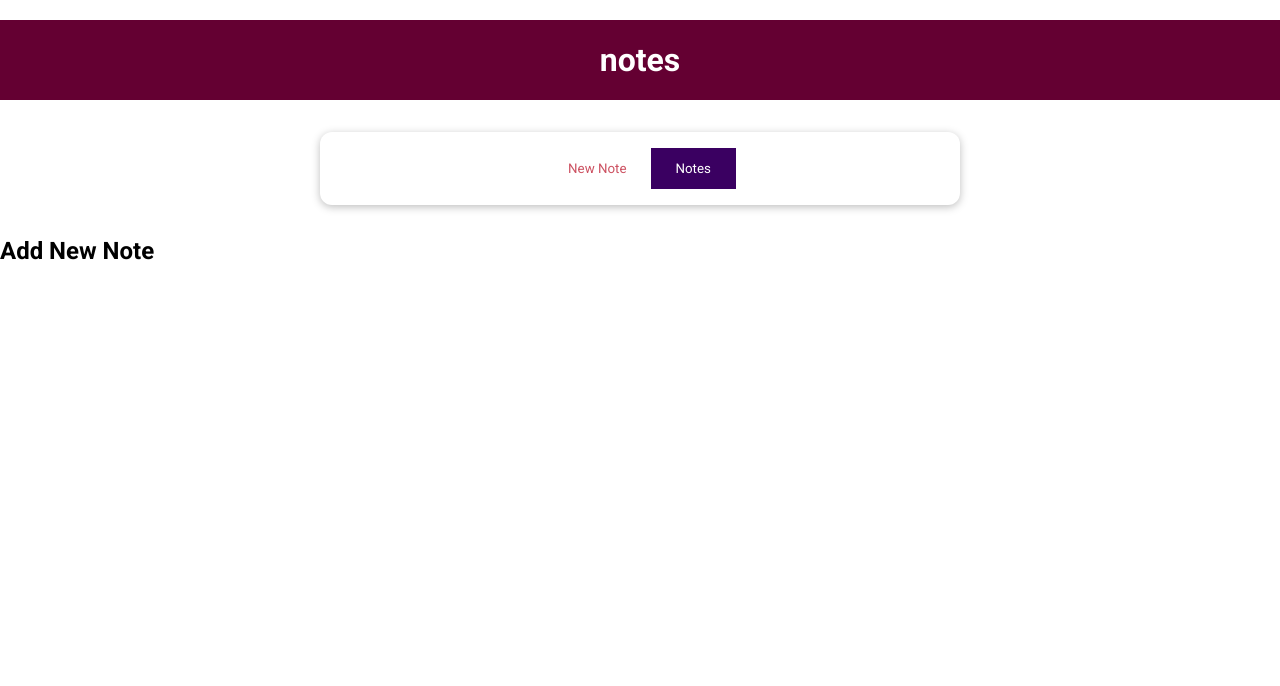
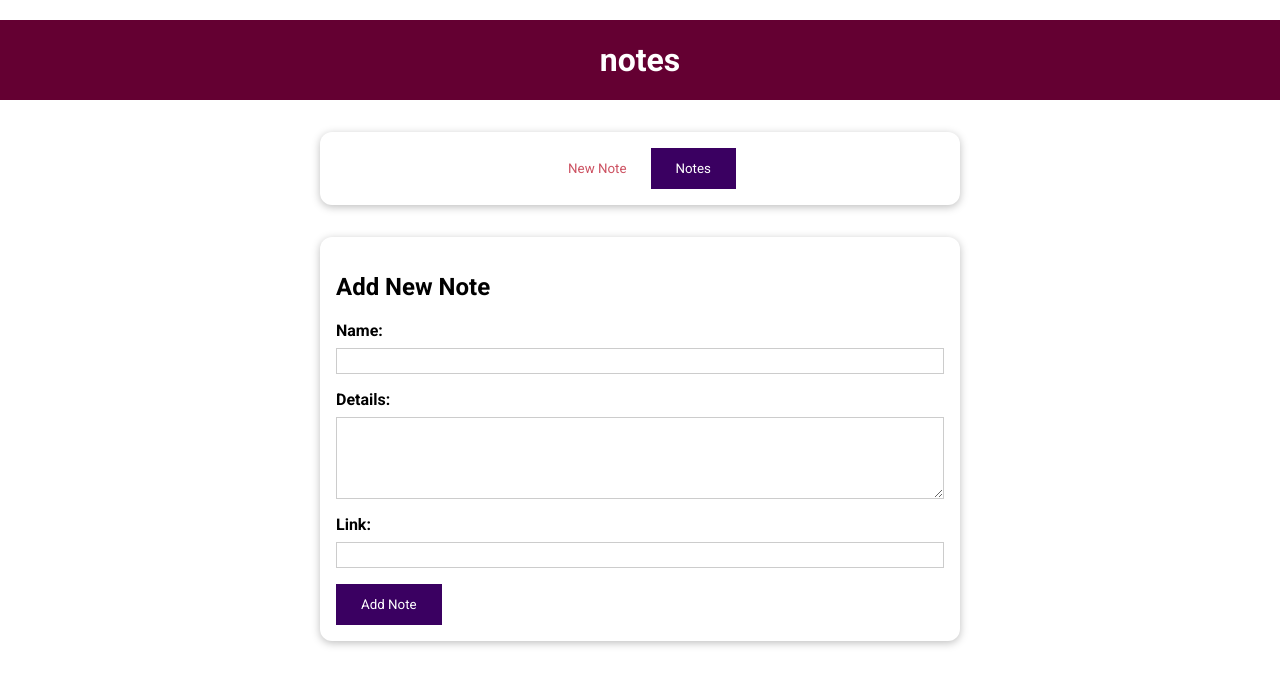
Before and after one commit to erkulm/prj-cmp-01-starting-setup, a Vue app: page / in a window 1280 px wide. Both pictures are taken after a click on the button "New Note". Shown: the top 686 px of the page. Built offline with nearby package versions, Linux system fonts and the light colour scheme.

Commit message:
Add Note Form

```diff
--- a/src/components/notes/AddNote.vue
+++ b/src/components/notes/AddNote.vue
@@ -1,13 +1,57 @@
 <template>
-<h2>Add New Note</h2>
-
+    <base-card>
+    <h2>Add New Note</h2>
+        <form>
+            <div class="form-control">
+                <label for="name">Name:</label>
+                <input type="text" name="name" id="name" />
+            </div>
+            <div class="form-control">
+                <label for="details">Details:</label>
+                <textarea rows="4" name="details" id="details" />
+            </div>
+            <div class="form-control">
+                <label for="link">Link:</label>
+                <input type="urll" name="link" id="link" />
+            </div>
+            <div>
+                <base-button type="submit">Add Note</base-button>
+            </div>
+        </form>
+    </base-card>
 </template>
 
 <script>
+import BaseButton from '../UI/BaseButton.vue'
 export default {
+    components: { BaseButton },
 
 }
 </script>
 <style scoped>
+label {
+    font-weight: bold;
+    display: block;
+    margin-bottom: 0.5rem;
+}
 
+input,
+textarea {
+    display: block;
+    width: 100%;
+    font: inherit;
+    padding: 0.15rem;
+    border: 1px solid #ccc;
+}
+
+input:focus,
+textarea:focus {
+    outline: none;
+    border-color: #3a0061;
+    background-color: #f7ebff;
+}
+
+.form-control {
+    margin: 1rem 0;
+}
 </style>
```
